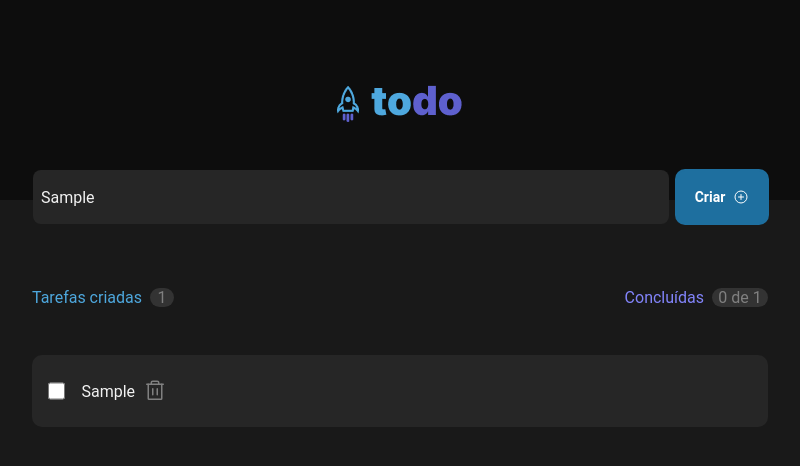
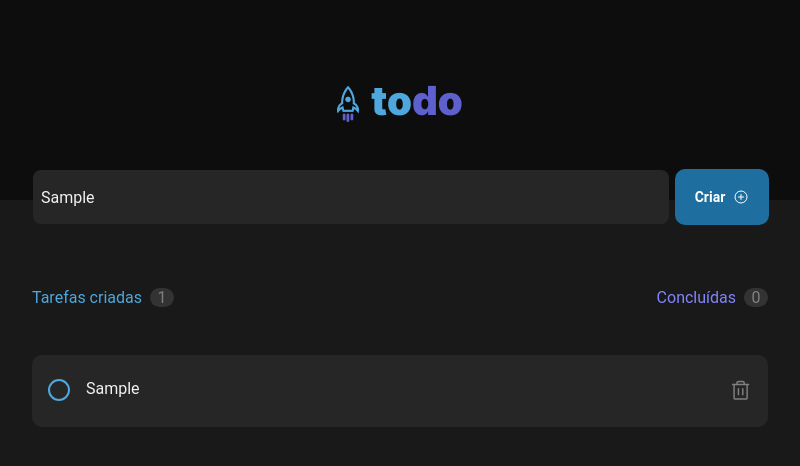
Before and after one commit to AnaVitorio/toDoList, a React (Vite) app: page / in a window 1280 px wide. Both pictures are taken after typing "Sample" into the empty fields and a click on the button "Criar". Shown: the top 466 px of the page, without its empty margins (240-1040 px from the left). Built offline with nearby package versions, Linux system fonts and the light colour scheme.

Commit message:
alinhando elementos da tarefa

```diff
--- a/src/componets/PainelTarefas.tsx
+++ b/src/componets/PainelTarefas.tsx
@@ -46,7 +46,7 @@ export function PainelTarefas(props: Parameters) {
       }else if(tarefa.id === id && tarefa.status === true){
         tarefa.status = false
         tarefaConcluida(tarefa.status);
-      };
+      }
     });
   }
 
@@ -61,8 +61,8 @@ export function PainelTarefas(props: Parameters) {
         </div>
         <div className={styles.concluidas}>
           <span>Concluídas</span>
-          <span className={props.listaTarefas.length === 0 ? styles.contadorCriadas : styles.contadorConcluidas}>
-            {props.listaTarefas.length === 0 ? props.quantidadeTarefasConcluidas
+          <span className={props.quantidadeTarefasConcluidas === 0 ? styles.contadorCriadas : styles.contadorConcluidas}>
+            {props.quantidadeTarefasConcluidas === 0 ? props.quantidadeTarefasConcluidas
             : `${props.quantidadeTarefasConcluidas} de ${props.listaTarefas.length}`}
 
           </span>
--- a/src/componets/Tarefa.module.css
+++ b/src/componets/Tarefa.module.css
@@ -1,31 +1,58 @@
 .tarefa{
     display: flex;
+    padding: 1rem;
+    align-items: center;
+    justify-content: space-between;
     width: 46rem;
     height: 4.5rem;
     background-color: var(--gray-300);
-    color: #F2F2F2;
-    text-align: left;
-    padding: 1rem;
-    align-items: center;
-    gap: 0.5rem;
     border-radius: 10px;
     margin-top: 1.5rem;
-    gap: 1;
 }
 
-
-.tarefa input[type=checkbox]{
-    /* visibility: hidden; */
-    width: 1.09rem;
-    height: 1.09rem;
+.tarefaContainerItens{
+    display: flex;
+    flex-direction: row;
+    justify-content: space-around;
+    text-align: left;
+    width: 100%;
 
 }
 
-.tarefa input[type=checkbox]:checked + label{
-    background-color: blueviolet;
-    border-color: #66bb6a;
+.containerCheckbox{
+  display: flex;
+  width: 100%;
+
+}
+.containerCheckbox input{
+  display: none;
+
 }
 
-.tarefa input[type=checkbox]:checked + label:after{
-    opacity: 1a;
+.containerCheckbox input + label:before{
+  content: '';
+  width: 18px;
+  height: 18px;
+  border-radius: 100%;
+  border: 2px solid #4EA8DE;
+  background-color: reds;
+  display: inline-block;
+  vertical-align: middle;
+  margin-right: 1rem;
 }
+
+.containerCheckbox input:checked + label:before{
+  background-image: url("../assets/check-bold.svg");
+  background-color: #5E60CE;
+  border-color: #5E60CE;
+
+}
+
+.descricaoTarefaChecked{
+  text-decoration: line-through;
+  color: var(--gray-200);
+}
+
+.descricaoTarefaUnchecked{
+    color: #F2F2F2;
+}
--- a/src/componets/Tarefa.tsx
+++ b/src/componets/Tarefa.tsx
@@ -21,17 +21,21 @@ export function Tarefa(props: Parameters) {
 
   return (
     <div className={sytles.tarefa}>
-      <input onChange={handleCheckedAndUncheked} type="checkbox" id="checkbox" />
-      <label htmlFor="checkbox"></label>
-      <p>{props.tarefa.texto}</p>
-      <Trash
+      <div className={sytles.tarefaContainerItens}>
+        <div className={sytles.containerCheckbox}>
+          <input onChange={handleCheckedAndUncheked} id="checkbox" type="checkbox" />
+          <label htmlFor="checkbox"></label>
+          <p className={props.tarefa.status ? sytles.descricaoTarefaChecked : sytles.descricaoTarefaUnchecked}>{props.tarefa.texto}</p>
+        </div>
+        <Trash
         onClick={handleExcluirTarefa}
         className="icone-trash"
         cursor={"pointer"}
         size={24}
         weight="regular"
         color="gray"
-      />
+        />
+      </div>
     </div>
   );
 }
```
Also changed, not shown: src/assets/check-bold.svg (added).
